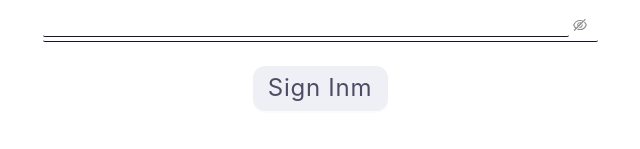
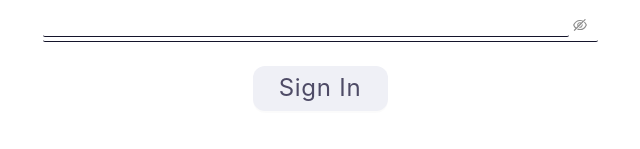
Before and after one commit to nastyakpi1995/test, a React (Create React App) app in the folder front/: page /login in a window 1280 px wide. Shown: the part 443-592 px from the top of the page, without its empty margins (320-960 px from the left). Built offline with nearby package versions, Linux system fonts and the light colour scheme.

Commit message:
add ref to login

```diff
--- a/front/src/components/Auth/Login.jsx
+++ b/front/src/components/Auth/Login.jsx
@@ -1,13 +1,10 @@
-import React, {useState} from "react";
+import React, {useEffect, useRef, useState} from "react";
 import {Button, Form, Input} from "antd";
 import {loginAxiosRequest} from "../../api/usersApi";
-import {Link, useNavigate} from "react-router-dom";
+import {useNavigate} from "react-router-dom";
 import {useDispatch} from "react-redux";
 import {setMessageDataCreator} from "../../redux/reducers/authReducer";
 import {setUserCreator} from "../../redux/reducers/userReducer";
-import styled from "styled-components";
-import colors from "../../styles/colors";
-import Title from "antd/es/typography/Title";
 import {ButtonAuth, ContainerForm, LinkToRegister, MyTitle, SForm} from "../../styles/common";
 
 
@@ -15,6 +12,7 @@ let Login = () => {
     const dispatch = useDispatch()
     const navigate = useNavigate()
     const [isLoader, setIsLoader] = useState(false)
+    const inputRef = useRef(null)
 
     const onFinish = (values) => {
         setIsLoader(true)
@@ -29,6 +27,9 @@ let Login = () => {
         })
     };
 
+    useEffect(() => {
+        inputRef.current.focus()
+    }, [])
     return (
         <ContainerForm>
             <div>
@@ -47,7 +48,7 @@ let Login = () => {
                     name="email"
                     rules={[{ required: true, message: 'Please input your email!' }]}
                 >
-                    <Input />
+                    <Input ref={inputRef} />
                 </Form.Item>
                 <Form.Item
                     label="Password"
@@ -58,7 +59,7 @@ let Login = () => {
                 </Form.Item>
                 <Form.Item wrapperCol={{ offset: 25 }}>
                     <ButtonAuth loading={isLoader} htmlType="submit">
-                        Sign Inm
+                        Sign In
                     </ButtonAuth>
                 </Form.Item>
             </SForm>
```
